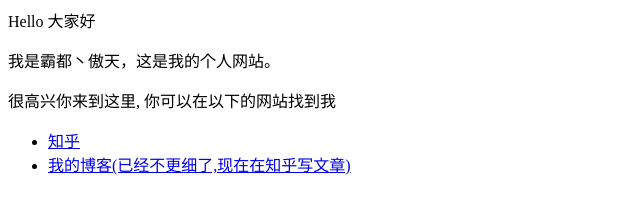
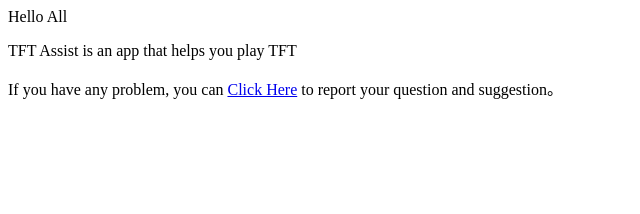
Before and after one commit to as1006/as1006.github.io, a plain HTML site: page index.html in a window 1280 px wide. Shown: the whole page, without its empty margins (0-640 px from the left). Drawn offline with Linux system fonts and the light colour scheme.

Commit message:
Update index.html

```diff
--- a/index.html
+++ b/index.html
@@ -1,8 +1,3 @@
-<p>Hello 大家好</p>
-<p>我是霸都丶傲天，这是我的个人网站。 </p>
-<p>很高兴你来到这里, 你可以在以下的网站找到我</p>
-
-<ul>
-  <li> <a href="https://www.zhihu.com/people/AJLoveChina">知乎</a> </li>
-  <li> <a href="http://hejie.nigeerhuo.com">我的博客(已经不更细了,现在在知乎写文章)</a> </li>
-</ul>
+<p>Hello All</p>
+<p>TFT Assist is an app that helps you play TFT</p>
+<p>If you have any problem, you can <a href="https://github.com/as1006/TFTAssistFeedback/issues">Click Here</a> to report your question and suggestion。</p>
```
